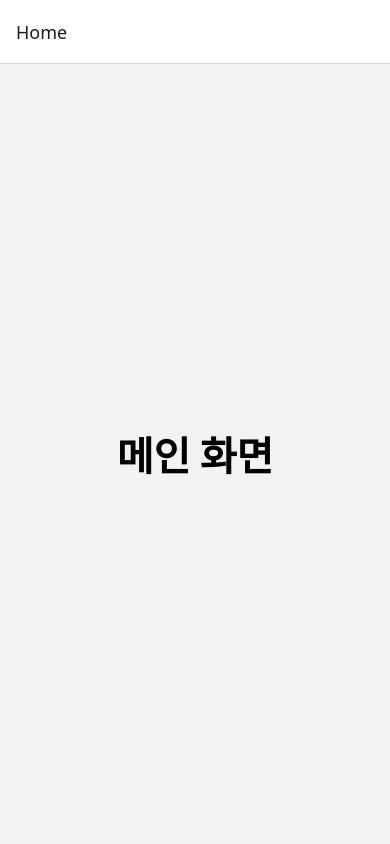
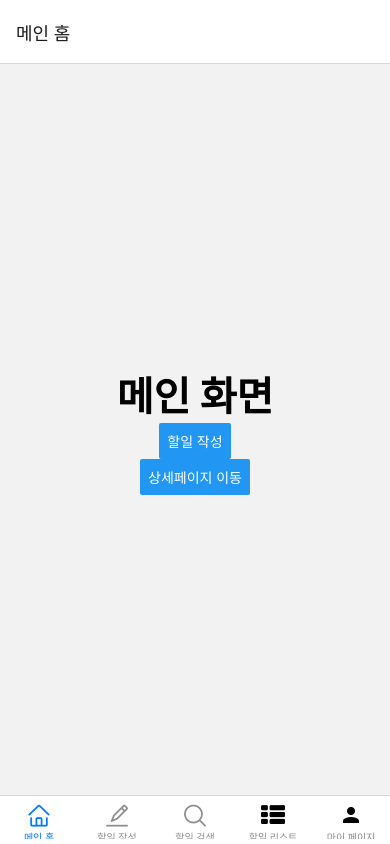
Before and after one commit to turegold/robot_arm_app, a React Native app: screen / in a window 390 px wide. Built offline with nearby package versions, Linux system fonts and the light colour scheme.

Commit message:
Tab Screen 아이콘 추가

```diff
--- a/App.js
+++ b/App.js
@@ -1,5 +1,13 @@
 import { StatusBar } from "expo-status-bar";
-import { StyleSheet, Text, View, Button, ScrollView } from "react-native";
+import {
+  StyleSheet,
+  Text,
+  View,
+  Button,
+  ScrollView,
+  TextInput,
+  Pressable,
+} from "react-native";
 import React, { useState, useEffect } from "react";
 import {
   createStaticNavigation,
@@ -8,30 +16,175 @@ import {
 import { createNativeStackNavigator } from "@react-navigation/native-stack";
 import { Dimensions } from "react-native";
 import * as Location from "expo-location";
-
+import { createBottomTabNavigator } from "@react-navigation/bottom-tabs";
+import AntDesign from "@expo/vector-icons/AntDesign";
+import FontAwesome from "@expo/vector-icons/FontAwesome";
+import MaterialCommunityIcons from "@expo/vector-icons/MaterialCommunityIcons";
 const SCREEN_WIDTH = Dimensions.get("window").width;
-const HomeScreen = () => {
+// 메인 페이지
+const HomeScreen = ({ navigation }) => {
   return (
     <View style={{ flex: 1, alignItems: "center", justifyContent: "center" }}>
       <Text style={{ fontSize: 40, fontWeight: "bold" }}>메인 화면</Text>
+      <Button
+        title="할일 작성"
+        onPress={() => navigation.navigate("TodoWrite")}
+      ></Button>
+      <Button
+        title="상세페이지 이동"
+        onPress={() => navigation.navigate("Details")}
+      ></Button>
     </View>
   );
 };
-const DetailScreen = () => {
+
+//할일 작성 페이지
+const TodoWriteScreen = ({ navigation }) => {
+  const [todo, setTodo] = useState("");
+  return (
+    <>
+      <TextInput
+        style={{
+          flex: 0.3,
+          padding: 10,
+          backgroundColor: "#fff",
+          borderRadius: 10,
+          borderWidth: 2,
+          margin: 10,
+        }}
+        onChangeText={setTodo}
+        value={todo}
+        placeholder="할일을 작성해주세요."
+        multiline
+      />
+      <Pressable
+        onPress={() => {
+          //페이지를 넘어갈 때 객체를 전달
+          navigation.navigate("Details", { todo });
+          setTodo("");
+        }}
+      >
+        <Text
+          style={{
+            padding: 10,
+            backgroundColor: "#fff",
+            borderRadius: 10,
+            borderWidth: 2,
+            width: "30%",
+            textAlign: "center",
+            margin: 10,
+          }}
+        >
+          버튼
+        </Text>
+      </Pressable>
+    </>
+  );
+};
+
+//할일 검색 페이지
+const TodoSearchScreen = () => {
   return (
     <View style={{ flex: 1, alignItems: "center", justifyContent: "center" }}>
-      <Text style={{ fontSize: 40, fontWeight: "bold" }}>세부 화면</Text>
+      <Text style={{ fontSize: 40, fontWeight: "bold" }}>검색 화면</Text>
     </View>
   );
 };
+
+//할일 리스트
+const TodoListScreen = () => {
+  return (
+    <View style={{ flex: 1, alignItems: "center", justifyContent: "center" }}>
+      <Text style={{ fontSize: 40, fontWeight: "bold" }}>할일 검색</Text>
+    </View>
+  );
+};
+
+//마이 페이지
+const MyPageScreen = () => {
+  return (
+    <View style={{ flex: 1, alignItems: "center", justifyContent: "center" }}>
+      <Text style={{ fontSize: 40, fontWeight: "bold" }}>마이 페이지</Text>
+    </View>
+  );
+};
+
 const Stack = createNativeStackNavigator();
+const Tab = createBottomTabNavigator();
 export default function App() {
   return (
     <NavigationContainer>
-      <Stack.Navigator initialRouteName="Home">
-        <Stack.Screen name="Home" component={HomeScreen} />
-        <Stack.Screen name="Details" component={DetailScreen} />
-      </Stack.Navigator>
+      <Tab.Navigator
+        //하단 바의 공통 옵션
+        screenOptions={({ route }) => ({
+          tabBarLableStyle: {
+            fontSize: 15,
+            paddingTop: 10,
+            paddingBottom: 10,
+            fontWeight: "bold",
+          },
+          tabBarInActiveTintColor: "black",
+          tabBarIcon: ({ color, size }) => {
+            let iconName;
+            if (route.name == "Home") {
+              iconName = "home";
+            } else if (route.name == "TodoWrite") {
+              iconName = "edit";
+            } else if (route.name == "TodoSearch") {
+              iconName = "search1";
+            } else if (route.name == "TodoList") {
+              iconName = "th-list";
+              return <FontAwesome name="th-list" size={24} color="black" />;
+            } else if (route.name == "MyPage") {
+              iconName = "search1";
+              return (
+                <MaterialCommunityIcons
+                  name="account"
+                  size={24}
+                  color="black"
+                />
+              );
+            }
+            return <AntDesign name={iconName} color={color} size={size} />;
+          },
+        })}
+      >
+        <Tab.Screen
+          name="Home"
+          component={HomeScreen}
+          options={{
+            title: "메인 홈",
+          }}
+        />
+        <Tab.Screen
+          name="TodoWrite"
+          component={TodoWriteScreen}
+          options={{
+            title: "할일 작성",
+          }}
+        />
+        <Tab.Screen
+          name="TodoSearch"
+          component={TodoSearchScreen}
+          options={{
+            title: "할일 검색",
+          }}
+        />
+        <Tab.Screen
+          name="TodoList"
+          component={TodoListScreen}
+          options={{
+            title: "할일 리스트",
+          }}
+        />
+        <Tab.Screen
+          name="MyPage"
+          component={MyPageScreen}
+          options={{
+            title: "마이 페이지",
+          }}
+        />
+      </Tab.Navigator>
     </NavigationContainer>
   );
 }
@@ -40,7 +193,7 @@ const styles = StyleSheet.create({
   container: {
     flex: 1,
     backgroundColor: "#ffe01a",
-    // alignItems: "center",
-    // justifyContent: "center",
+    alignItems: "center",
+    justifyContent: "center",
   },
 });
--- a/package.json
+++ b/package.json
@@ -10,6 +10,7 @@
     "web": "expo start --web"
   },
   "dependencies": {
+    "@react-navigation/bottom-tabs": "^7.1.3",
     "@react-navigation/native": "^7.0.13",
     "@react-navigation/native-stack": "^7.1.14",
     "expo": "~52.0.11",
@@ -17,8 +18,9 @@
     "expo-status-bar": "~2.0.0",
     "react": "18.3.1",
     "react-native": "0.76.3",
+    "react-native-safe-area-context": "4.12.0",
     "react-native-screens": "~4.1.0",
-    "react-native-safe-area-context": "4.12.0"
+    "react-native-vector-icons": "^10.2.0"
   },
   "devDependencies": {
     "@babel/core": "^7.20.0"
```
Also changed, not shown: 1 other file (tests, documents, lock files or other folders).
